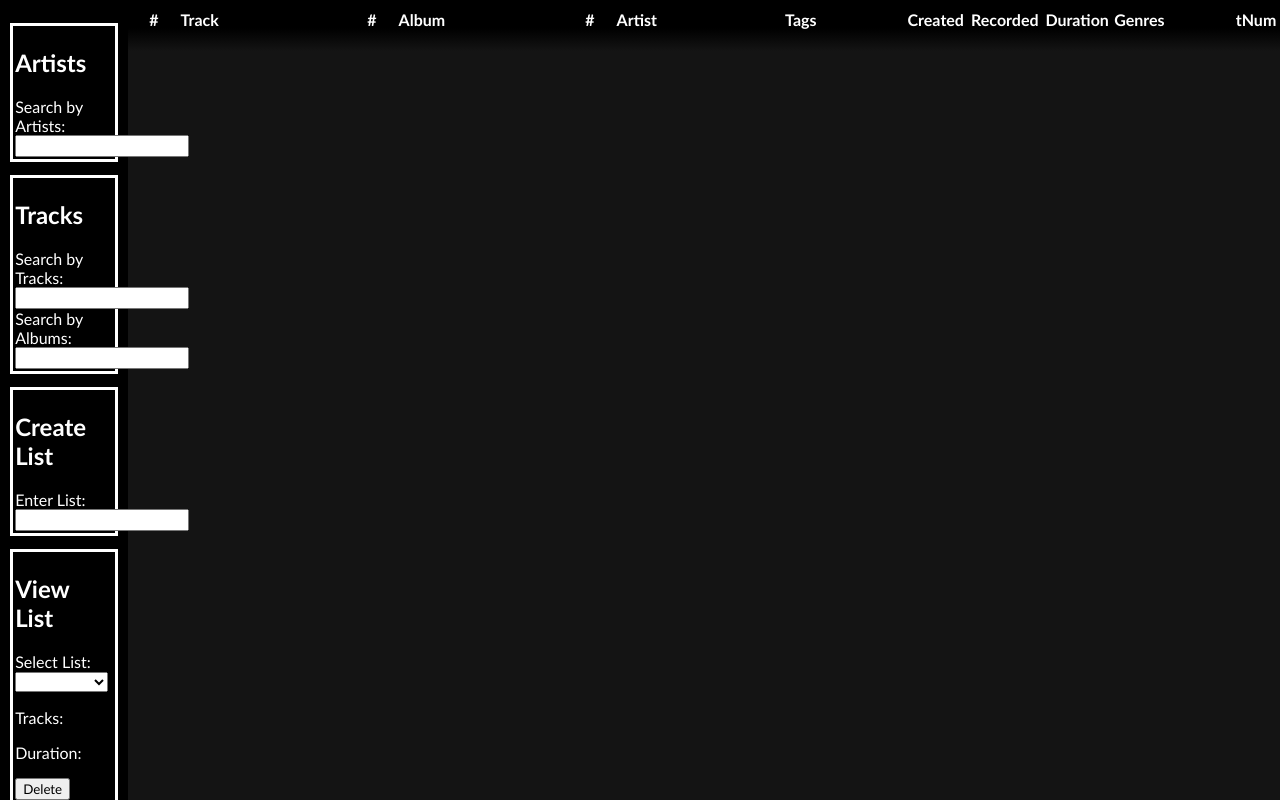
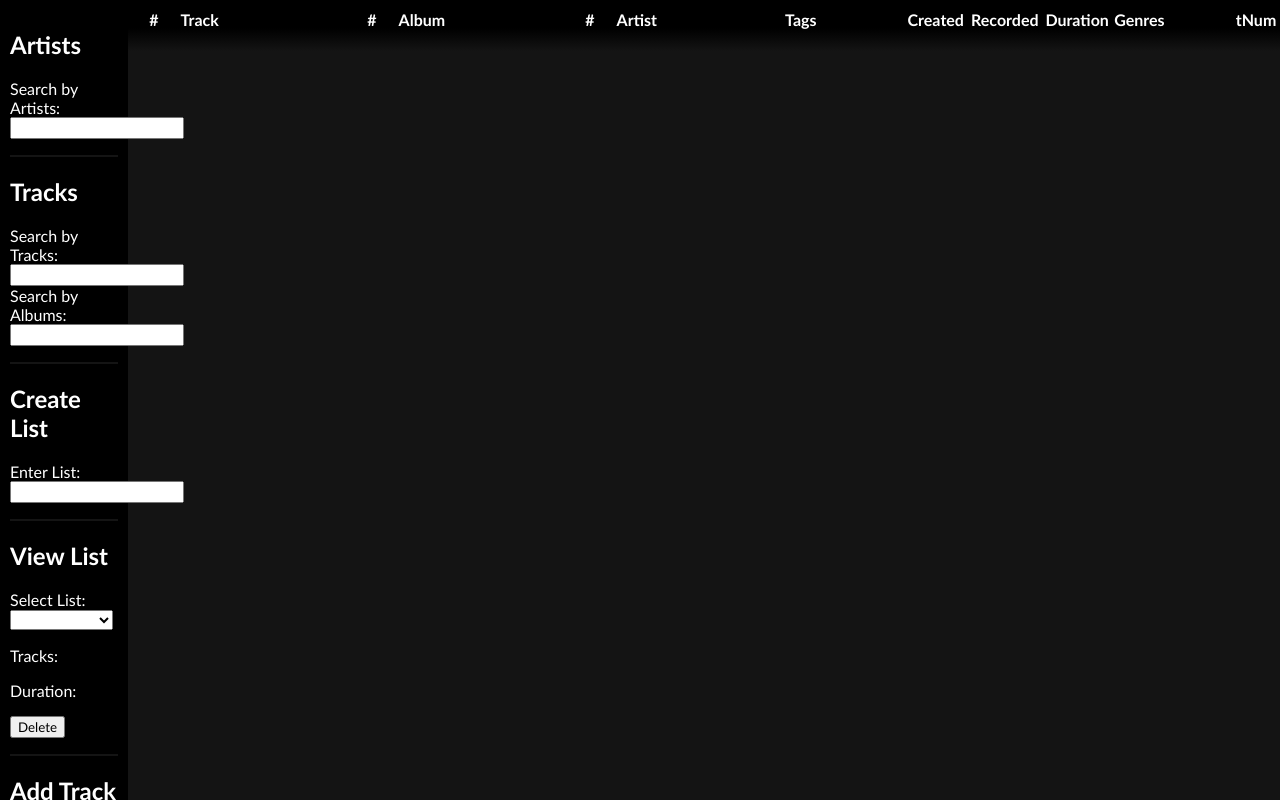
Before and after one commit to Gabe-o/Song-Organizer, a website: page static/index.html in a window 1280 px wide. Drawn offline with Linux system fonts and the light colour scheme.

Commit message:
Changed Form Border

```diff
--- a/static/style.css
+++ b/static/style.css
@@ -10,6 +10,8 @@ body {
 
 form {
     margin-top: 1vmax;
+    border-bottom: 2px solid rgb(20, 20, 20);
+    padding-bottom: 15%;
 }
 
 div.infoDisplay {
@@ -60,11 +62,6 @@ td {
     overflow-wrap: anywhere;
 }
 
-form {
-    border-style: solid;
-    border-color: white;
-    padding: 2%;
-}
 
 form select {
     width: 95%;
```
